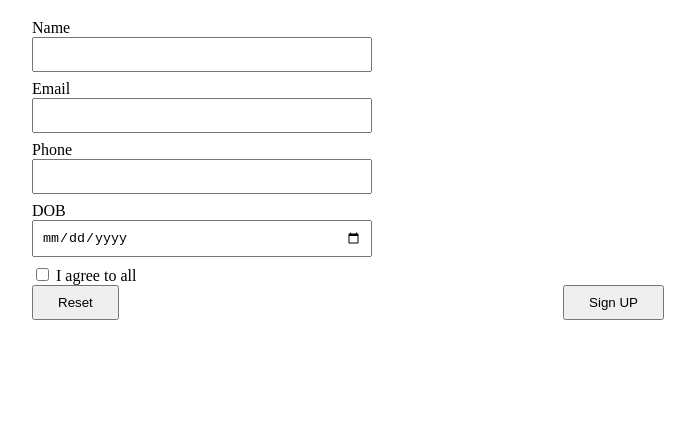
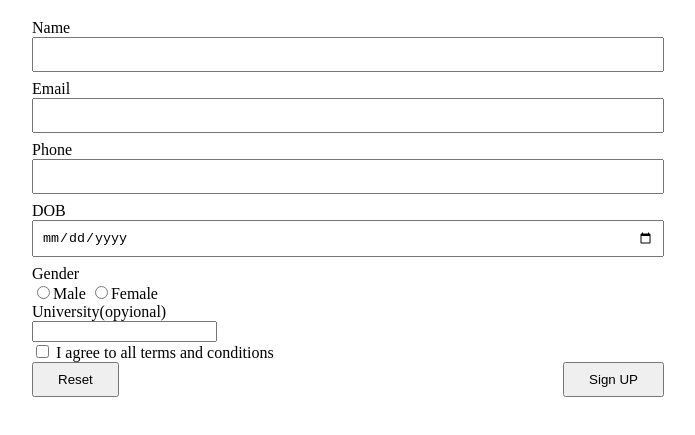
Before and after one commit to tharindusandaruwan13/Responsive-sign-up-page-Test, a plain HTML site: page index.html in a window 1280 px wide. Shown: the part 61-496 px from the top of the page, without its empty margins (292-987 px from the left). Drawn offline with Linux system fonts and the light colour scheme.

Commit message:
upgrade some things

```diff
--- a/CSS/styles.css
+++ b/CSS/styles.css
@@ -5,7 +5,8 @@
 .form-field > input{
     padding: 8px;
     margin-bottom: 8px;
-    width: 320px;
+    width: 100%;
+
 
 }
 .center{
@@ -20,3 +21,9 @@
 .form-button >button{
     padding: 8px 24px;
 }
+.block{
+    display: block;
+}
+*{
+    box-sizing: border-box;
+}
--- a/index.html
+++ b/index.html
@@ -28,8 +28,27 @@
       </div>
 
       <div>
+        <label class="block">Gender</label>
+        <input type="radio" value="Male" name="gender" id="maleid"/><label for="maleid">Male</label>
+        <input type="radio" value="feMale" name="gender" id="femaleid"/><label for="femaleid">Female</label>
+      </div>
+
+      <div>
+        <label class="block" for="ubivercity">University(opyional)</label>
+        <input type="text" name="university" id="univercityID" list="unilist"/>
+        <datalist id="unilist" >
+          <option></option>
+          <option>SLIIT</option>
+          <option>CINEC</option>
+          <option>NIBM</option>
+          <option>IIT</option>
+        </select>
+
+      </div>
+
+      <div>
         <input type="checkbox" id="check">
-        <label for="check">I agree to all</label>
+        <label for="check">I agree to all terms and conditions</label>
       </div>
 
       <div class="form-button">
```
